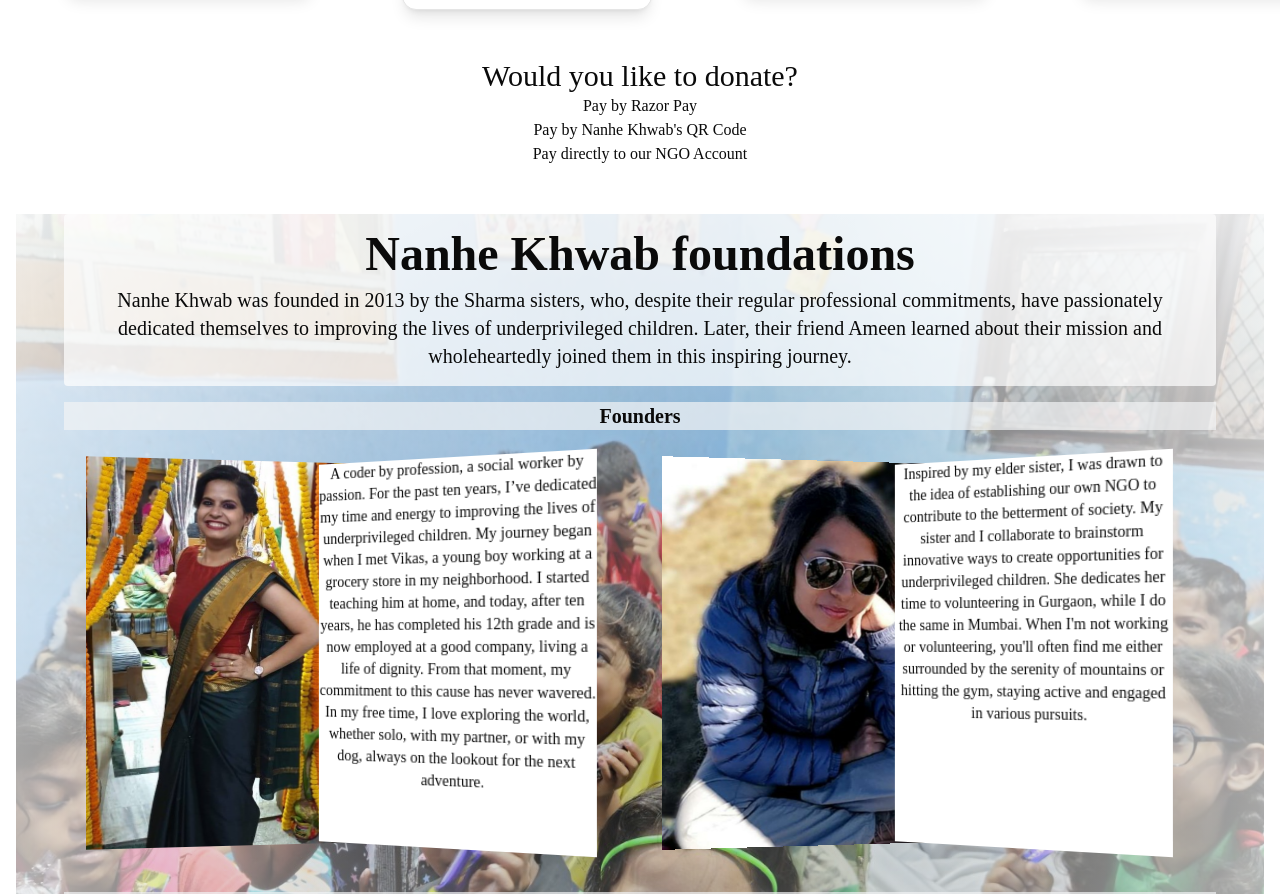
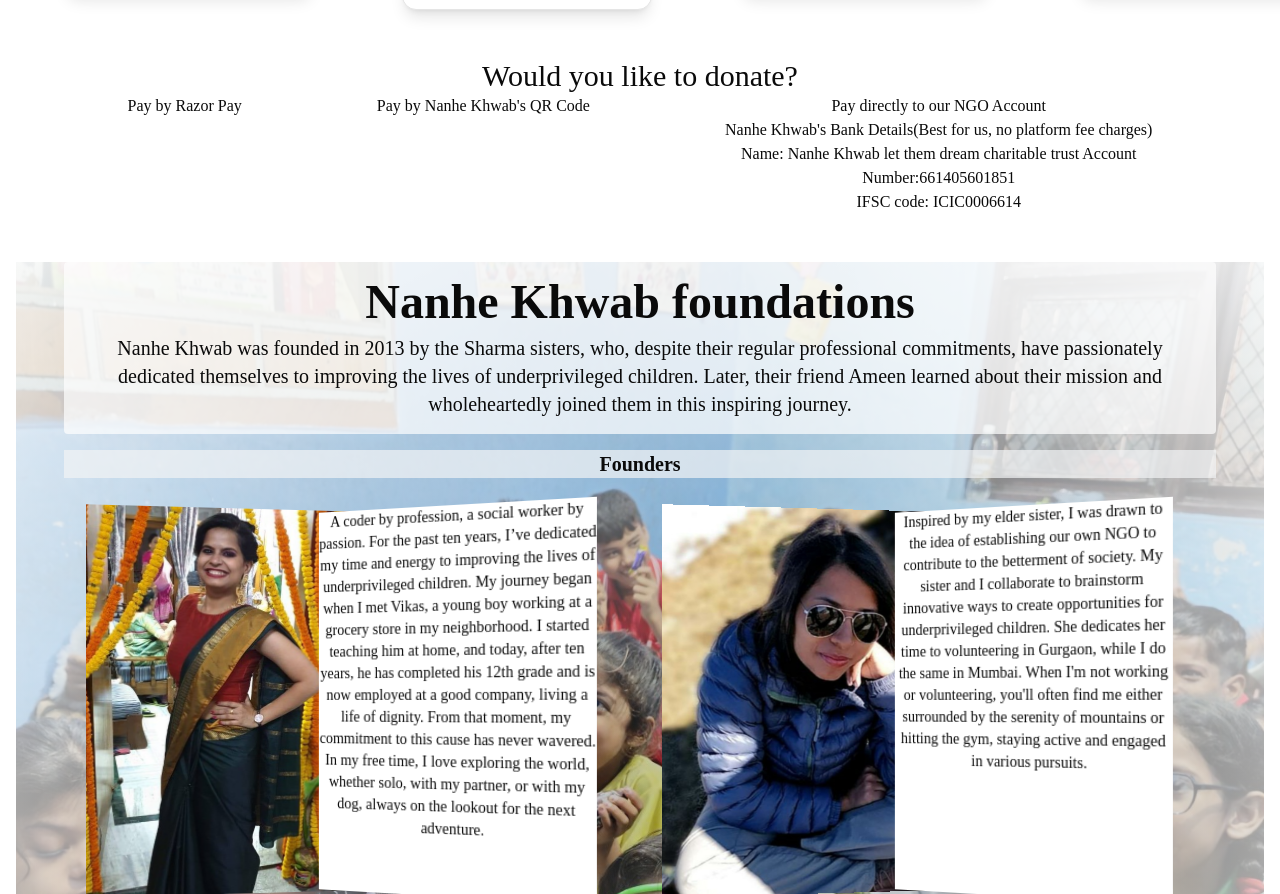
Before and after one commit to priyasharma27021992/nk-revamp, a Next.js app: page / in a window 1280 px wide. Shown: the part 2209-3103 px from the top of the page. Built offline with nearby package versions, Linux system fonts and the light colour scheme.

Commit message:
donate section style a bit better

```diff
--- a/src/components/DonateSection.tsx
+++ b/src/components/DonateSection.tsx
@@ -23,7 +23,7 @@
 			<h2 className='text-md md:text-xl lg:text-3xl font-[--font-heading] text-[--color-foreground]'>
 				Would you like to donate?
 			</h2>
-			<ol>
+			<ol className='flex gap-2 justify-around'>
 				<li>
 					<div>
 						<p>Pay by Razor Pay</p>
@@ -33,8 +33,14 @@
 				<li>
 					<p>Pay by Nanhe Khwab's QR Code</p>
 				</li>
-				<li>
+				<li className='flex flex-col'>
 					<p>Pay directly to our NGO Account</p>
+					<p>
+						Nanhe Khwab's Bank Details(Best for us, no platform fee charges)
+					</p>
+					<p>Name: Nanhe Khwab let them dream charitable trust Account</p>
+					<p>Number:661405601851</p>
+					<p> IFSC code: ICIC0006614</p>
 				</li>
 			</ol>
 		</section>
```
